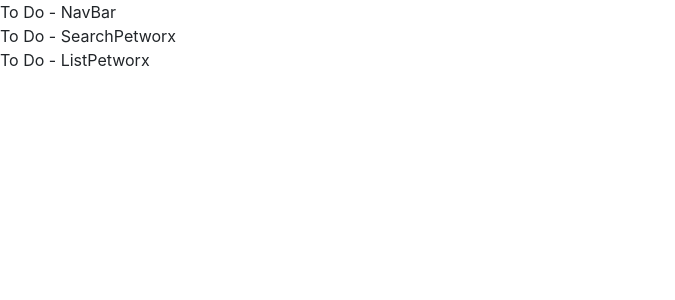
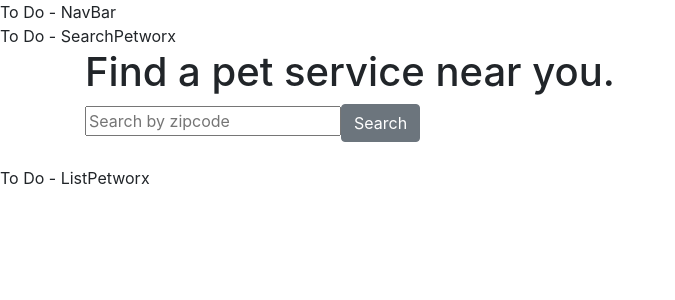
Before and after one commit to nichia/petworx, a React (Create React App) app: page / in a window 1280 px wide. Shown: the top 300 px of the page, without its empty margins (0-675 px from the left). Built offline with nearby package versions, Linux system fonts and the light colour scheme; no server answers.

Commit message:
Add SearchPetworxForm

```diff
--- a/package.json
+++ b/package.json
@@ -12,10 +12,10 @@
     "react-dom": "^16.12.0",
     "react-geolocated": "^3.0.1",
     "react-scripts": "3.3.1",
-    "react-strap": "0.0.1"
+    "reactstrap": "^8.4.1"
   },
   "scripts": {
-    "start": "react-scripts start",
+    "start": "PORT=3001 react-scripts start",
     "build": "react-scripts build",
     "test": "react-scripts test",
     "eject": "react-scripts eject"
--- /dev/null
+++ b/src/components/SearchPetworxForm.js
@@ -0,0 +1,35 @@
+import React, { Component } from 'react';
+import {Button, Container, Form} from 'reactstrap';
+
+class SearchPetworxForm extends Component {
+
+  state = {
+    zipcode: ''
+  }
+
+  handleSubmit = event => {
+    event.preventDefault()
+    this.props.fetchYelpApi(this.state.zipcode)
+  }
+
+  onChange = event => {
+    this.setState({
+      [event.target.name]: event.target.value
+    })
+  }
+
+  render() {
+    return (
+      <>
+        <Container><h1>Find a pet service near you.</h1></Container>
+        <Container>
+          <Form onSubmit={this.handleSubmit}>
+            <input type="text" placeholder="Search by zipcode" name="zipcode" onChange={this.onChange} required />
+            <Button type="submit" value="Search">Search</Button>
+          </Form>
+        </Container>
+      </>
+    )
+  }
+}
+export default SearchPetworxForm
--- a/src/containers/PetworxListContainer.js
+++ b/src/containers/PetworxListContainer.js
@@ -1,17 +1,19 @@
-import React, { Component } from 'react'
+import React, { Component } from 'react';
 import axios from 'axios';
+import SearchPetworxForm from '../components/SearchPetworxForm';
 
-export default class PetworxListContainer extends Component {
+class PetworxListContainer extends Component {
   state = {
     petworxList: []
   }
 
   componentDidMount() {
+    console.log("%ccomponentDidMount()", "color:purple;")
     this.fetchYelpApi()
   }
 
-  fetchYelpApi() {
-    const url = `https://api.yelp.com/v3/businesses/search?term=pet_services&location=${33611}&limit=20`
+  fetchYelpApi = (zipcode) => {
+    const url = `https://api.yelp.com/v3/businesses/search?term=pet_services&location=${zipcode}&limit=20`
     const proxyurl = "https://cors-anywhere.herokuapp.com/"
     axios.get(proxyurl + url, {
       headers: {
@@ -21,8 +23,8 @@ export default class PetworxListContainer extends Component {
     .then((res) => {
       console.log("res:", res);
       let petworx = []
-      res.data.businesses.map((pet) => (
-        petworx.push(pet)
+      res.data.businesses.map((business) => (
+        petworx.push(business)
       ))
       this.setState({
         petworxList: petworx
@@ -34,14 +36,19 @@ export default class PetworxListContainer extends Component {
   }
 
   render() {
+    console.log("%crender()", "color:green;")
+
     return (
       <div>
         To Do - NavBar
         <br />
         To Do - SearchPetworx
+        <SearchPetworxForm fetchYelpApi={this.fetchYelpApi} />
         <br />
         To Do - ListPetworx
       </div>
     )
   }
 }
+
+export default PetworxListContainer
```
Also changed, not shown: 1 other file (tests, documents, lock files or other folders).
